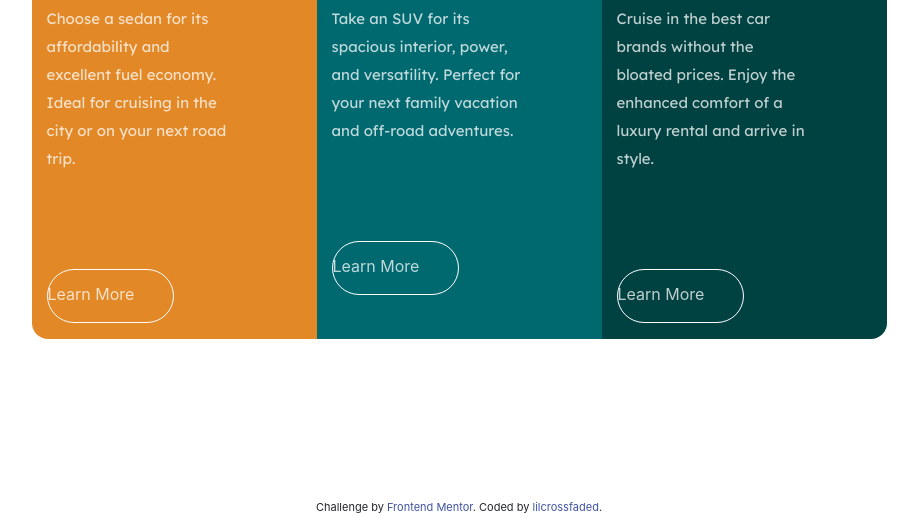
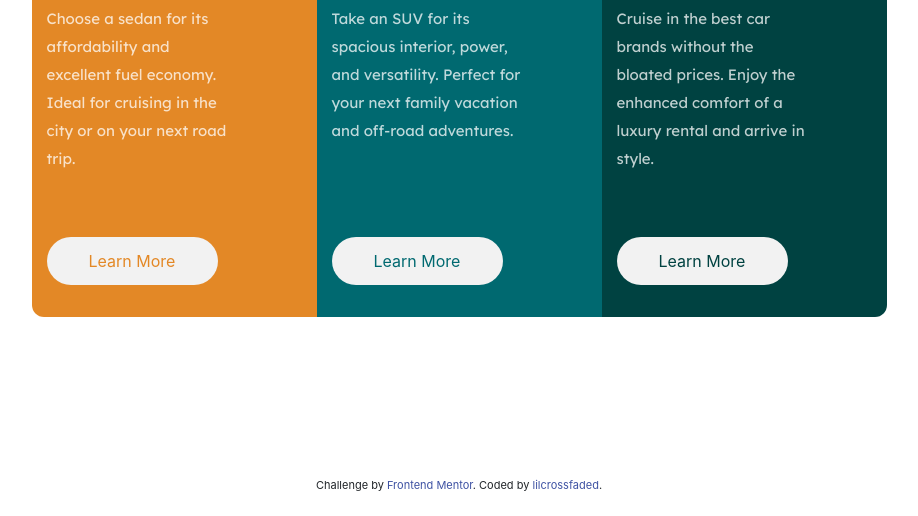
Before and after one commit to designsmj/3ColumnCars, a plain HTML site: page index.html in a window 1280 px wide. Shown: the part 315-831 px from the top of the page, without its empty margins (181-1099 px from the left). After the commit the page ends 809 px from the top, so only its background shows below. Drawn offline with nearby package versions, Linux system fonts and the light colour scheme.

Commit message:
final edits

```diff
--- a/3-column-challenge.css
+++ b/3-column-challenge.css
@@ -13,12 +13,12 @@ darkcyan - hsl(179, 100%, 13%);*/
 }
 
 .carCard {
-  padding: 1rem;
+  padding: 1rem 1rem 3rem 1rem;
 }
 
 #sedanDiv {
   background-color: hsl(31, 77%, 52%);
-  border-radius: 1rem 0 0 1rem;
+  border-radius: .75rem 0 0 .75rem;
 }
 
 #suvDiv {
@@ -27,7 +27,7 @@ darkcyan - hsl(179, 100%, 13%);*/
 
 #luxuryDiv {
   background-color: hsl(179, 100%, 13%);
-  border-radius: 0 1rem 1rem 0;
+  border-radius: 0 .75rem .75rem 0;
 }
 
 .main-content {
@@ -53,14 +53,68 @@ darkcyan - hsl(179, 100%, 13%);*/
     line-height: 6rem;
 }
 
-.bttn {
-  border: 1.5px solid white;
-  border-radius: 100px;
-  padding: .75rem 0 0 0;
-  width: 50%;
+.bttn-cntr:hover {
+  border: 1.5px solid white !important;
+  background-color: transparent;
+}
+
+.bttn-cntr {
+    background-color: hsl(0, 0%, 95%);
+    border-radius: 100px;
+    padding: 0.75rem 0 0 0;
+    width: 55%;
 }
 
 .bttn p {
-  color: hsla(0, 0%, 100%, .75);
+  text-align: center;
+}
 
+.bttn-cntr {
+    position: absolute;
+    bottom: 2rem;
 }
+
+button {
+  border-radius: 100px !important;
+  background-color: hsl(0, 0%, 95%);
+  width: 60%;
+  height: 3rem !important;
+  position: absolute;
+  bottom: 2rem;
+  border: none !important;
+}
+
+button:hover {
+  background-color: transparent;
+  color: hsl(0, 0%, 95%) !important;
+  border: 1px solid hsl(0, 0%, 95%) !important;
+}
+
+#btnSed {
+  color:hsl(31, 77%, 52%);
+}
+
+#btnSuv {
+  color: hsl(184, 100%, 22%);
+}
+
+#btnLux {
+  color: hsl(179, 100%, 13%);
+}
+
+a:hover {
+  text-decoration: none;
+}
+
+/*media queries*/
+@media (min-width: 1400px) {
+  #sedanDiv {
+  border-radius: .75rem 0 0 .75rem;
+  }
+}
+
+  @media (min-width: 1400px) {
+    #luxuryDiv {
+    border-radius: 0 .75rem .75rem 0;
+    }
+  }
--- a/index.html
+++ b/index.html
@@ -27,11 +27,7 @@
         Choose a sedan for its affordability and excellent fuel economy. Ideal for cruising in the city
         or on your next road trip.
       </p>
-      <a class="bttn-cntr">
-        <div class="bttn">
-          <p>Learn More</p>
-        </div>
-      </a>
+      <button id="btnSed">Learn More</button>
     </div>
     <div class="col-md-3 carCard" id="suvDiv">
       <img src="images/icon-suvs.svg">
@@ -40,11 +36,7 @@
         Take an SUV for its spacious interior, power, and versatility. Perfect for your next family vacation
         and off-road adventures.
       </p>
-      <a class="bttn-cntr">
-        <div class="bttn">
-          <p>Learn More</p>
-        </div>
-      </a>
+      <button id="btnSuv">Learn More</button>
     </div>
     <div class="col-md-3 carCard" id="luxuryDiv">
       <img src="images/icon-luxury.svg">
@@ -53,11 +45,7 @@
         Cruise in the best car brands without the bloated prices. Enjoy the enhanced comfort of a luxury
         rental and arrive in style.
       </p>
-      <a class="bttn-cntr">
-        <div class="bttn">
-          <p>Learn More</p>
-        </div>
-      </a>
+      <button id="btnLux">Learn More</button>
     </div>
   </div>
 </div>
```
